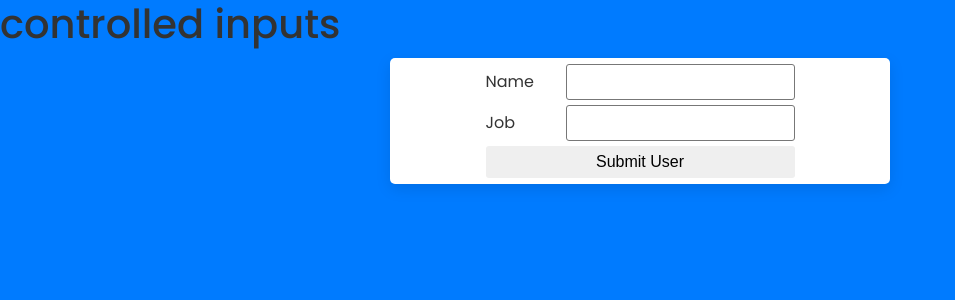
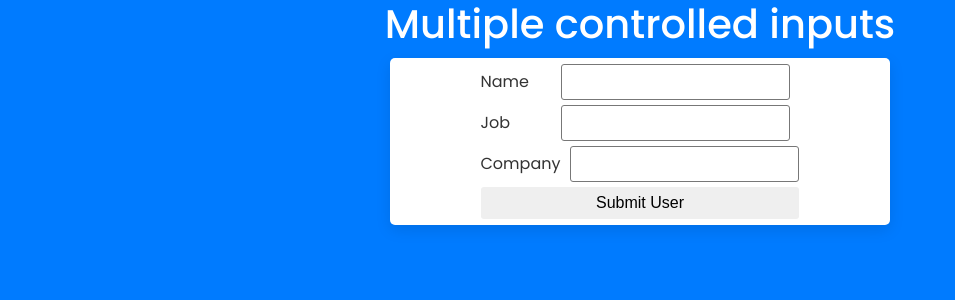
Before and after one commit to pengravity/hooks-sandbox, a React (Create React App) app: page / in a window 1280 px wide. Shown: the top 300 px of the page, without its empty margins (0-955 px from the left). Built offline with nearby package versions, Linux system fonts and the light colour scheme.

Commit message:
multiple controlled inputs

```diff
--- a/src/App.js
+++ b/src/App.js
@@ -6,12 +6,13 @@ import './App.css';
 // import Conditionals3 from './components/Conditionals3';
 // import ConditionalsWithProps from './components/ConditionalsWithProps/ConditionalsWIthProps';
 // import UseEffectCleanup from './components/UseEffectCleanup';
-import ControlledInputs from './components/forms/ControlledInputs';
+// import ControlledInputs from './components/forms/ControlledInputs';
+import MultipleControlledInputs from './components/forms/MultipleControlledInputs';
 
 function App() {
   return (
     <div>
-      <ControlledInputs />
+      <MultipleControlledInputs />
     </div>
   );
 }
--- a/src/components/forms/ControlledInputs.js
+++ b/src/components/forms/ControlledInputs.js
@@ -16,7 +16,10 @@ const ControlledInputs = () => {
       <h1 className='--text-ligth --center'>controlled inputs</h1>
       <div className='--flex-center'>
         <div className='--card --bg-light --width-500px --flex-center'>
-          <form onSubmit={handleSubmit} className='--form-control'>
+          <form
+            onSubmit={handleSubmit}
+            className='--form-control --space-between'
+          >
             <div>
               <label htmlFor='name'>Name</label>
               <input
--- /dev/null
+++ b/src/components/forms/MultipleControlledInputs.js
@@ -0,0 +1,68 @@
+import { useState } from 'react';
+
+const MultipleControlledInputs = () => {
+  //   const [name, setName] = useState('');
+  //   const [job, setJob] = useState('');
+  const [person, setPerson] = useState({
+    name: '',
+    job: '',
+    company: '',
+  });
+
+  const handleChange = (e) => {
+    const name = e.target.name;
+    const value = e.target.value;
+    setPerson({ ...person, [name]: value });
+  };
+
+  const handleSubmit = (e) => {
+    e.preventDefault();
+    const newUser = person;
+    console.log(newUser);
+    setPerson({ name: '', job: '', company: '' });
+  };
+
+  return (
+    <div className='--bg-primary --mh-100vh'>
+      <h1 className='--text-light --text-center'>Multiple controlled inputs</h1>
+      <div className='--flex-center'>
+        <div className='--card --bg-light --width-500px --flex-center'>
+          <form onSubmit={handleSubmit} className='--form-control '>
+            <div>
+              <label htmlFor='name'>Name</label>
+              <input
+                type='text'
+                name='name'
+                value={person.name}
+                onChange={handleChange}
+              />
+            </div>
+            <div>
+              <label htmlFor='job'>Job</label>
+              <input
+                type='text'
+                name='job'
+                value={person.job}
+                onChange={handleChange}
+              />
+            </div>
+            <div>
+              <label htmlFor='company'>Company</label>
+              <input
+                type='text'
+                name='company'
+                value={person.company}
+                onChange={handleChange}
+              />
+            </div>
+            <button type='submit' className='--btn --btn-block'>
+              Submit User
+            </button>
+          </form>
+        </div>
+      </div>
+    </div>
+  );
+};
+
+export default MultipleControlledInputs;
```
